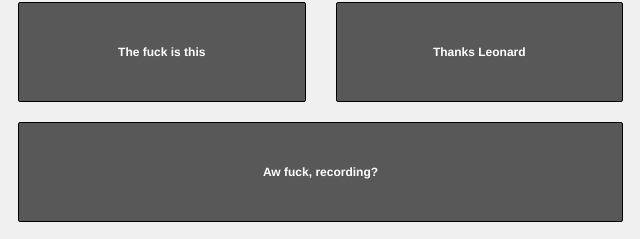
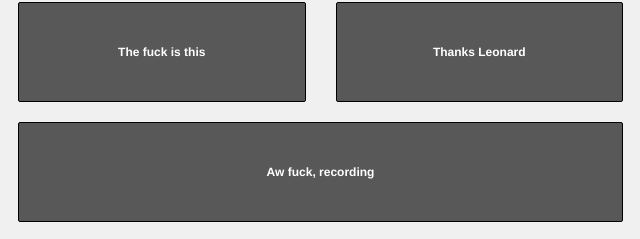
Before and after one commit to patrickboard/patrickboard.github.io, a plain HTML site: page index.html in a window 1280 px wide. Shown: the part 790-1029 px from the top of the page, 637-1277 px from the left. Drawn offline with nearby package versions, Linux system fonts and the light colour scheme.

Commit message:
Update index.html

```diff
--- a/index.html
+++ b/index.html
@@ -61,7 +61,7 @@
 	</div>
 	<div class="row">
 		<div class="col"><button onclick="playSound('sounds/what.wav')">What</button></div>
-		<div class="col"><button onclick="playSound('sounds/aw_fuck_recording.wav')">Aw fuck, recording?</button></div>
+		<div class="col"><button onclick="playSound('sounds/aw_fuck_recording.wav')">Aw fuck, recording</button></div>
 	</div>
 	<script>
 		window.AudioContext = window.AudioContext || window.webkitAudioContext;
```
